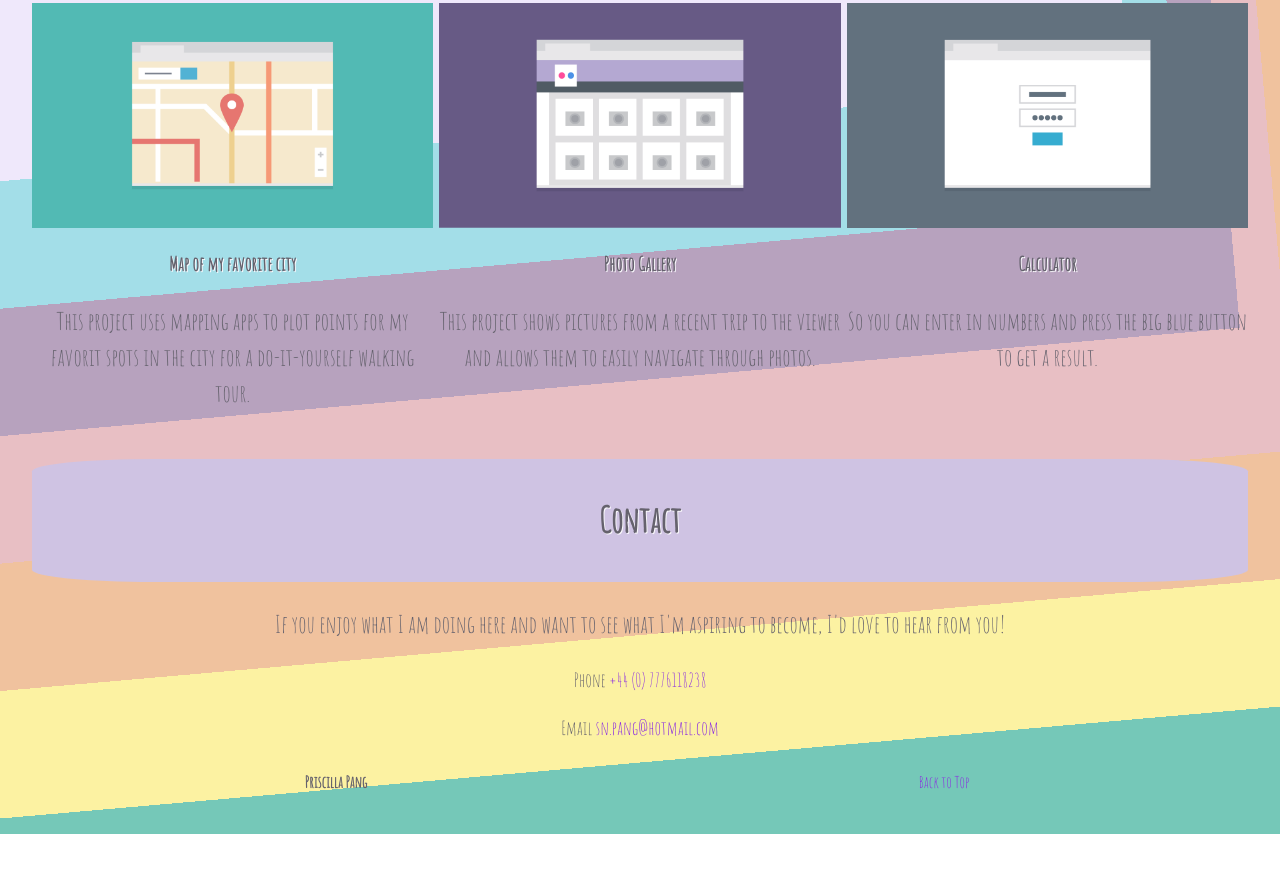
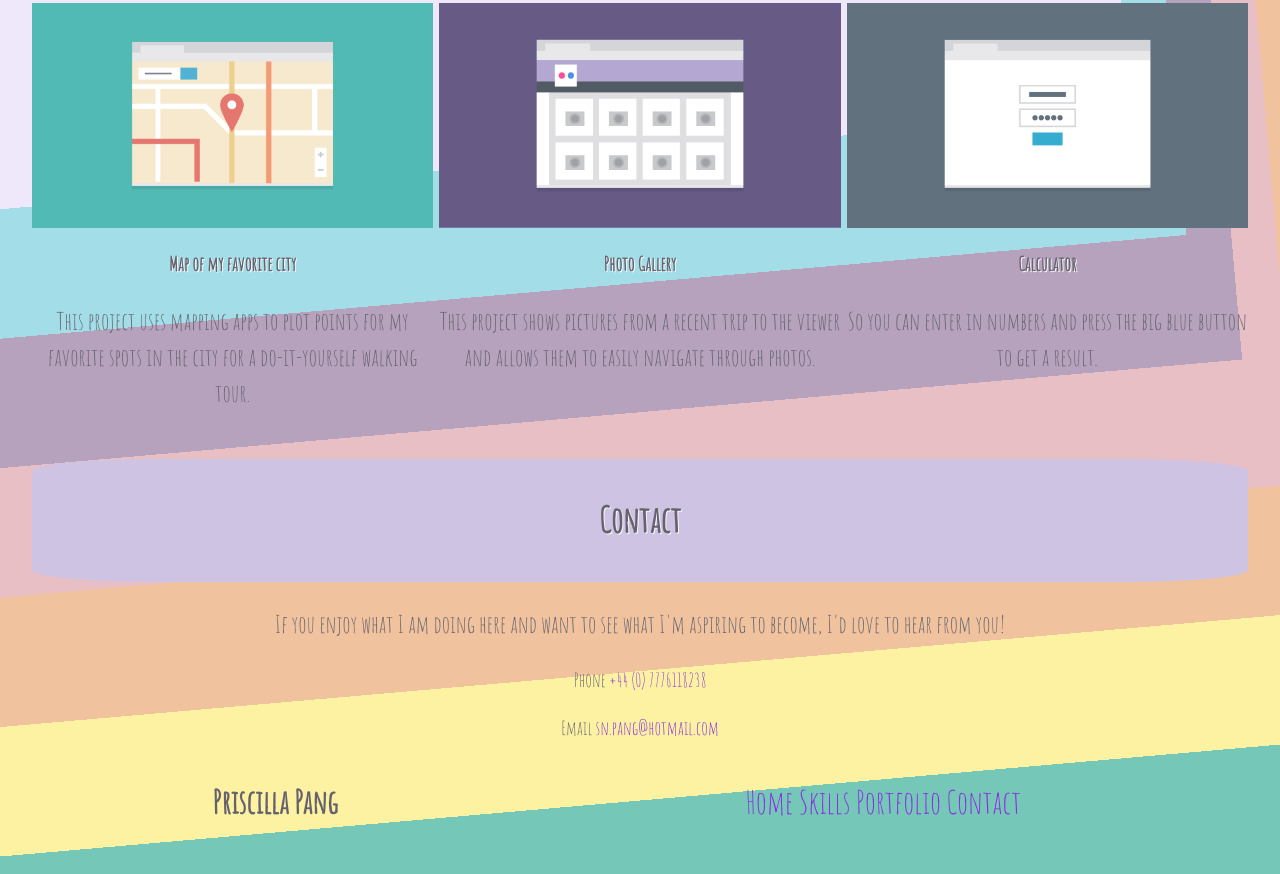
Before and after one commit to pangszenga/Mobile-responsive-page, a plain HTML site: page index.html in a window 1280 px wide. Shown: the part 1603-2477 px from the top of the page. Before the commit the page ends 2437 px from the top, so only its background shows below. Drawn offline with Linux system fonts and the light colour scheme; a web font is replaced by a local one.

Commit message:
Final 4
Peer reviewed and Validated

```diff
--- a/css/styles.css
+++ b/css/styles.css
@@ -1,3 +1,7 @@
+
+/* --Media Queries */
+/* --for mobiles-- */
+@media screen and (min-width: 320px) {
   /* --Base Element styles-- */
   * {
     box-sizing: border-box;
@@ -45,11 +49,7 @@ a:hover {
     clear:both;
 
   }
-
-
-/* --Media Queries */
-/* --for mobiles-- */
-@media screen and (min-width: 320px) {
+/* -- Content-- */
 
   .container {
     margin:0;
@@ -164,12 +164,16 @@ a:hover {
     padding: .5em;
   }
 
-  #contact .top {
+  #contact nav {
+    display: none;
+  }
+
+  .footer .enabled {
     display: block;
-    width: 50%;
-    float: right;
+    margin: 0;
     padding: .5em;
   }
+
 
 }
 
@@ -318,20 +322,26 @@ a:hover {
   }
 
   #contact h3 {
-    font-size: 1em;
+    font-size: 2em;
     display: block;
-    width: 50%;
+    width: 40%;
     float: left;
     margin: 0;
     padding: .5em;
   }
 
-  #contact .top {
-    display: block;
-    width: 50%;
-    float: right;
-    padding: .5em;
+  #contact nav {
+    display: inline-block;
+    margin: 0;
+    width: 60%;
+    font-size: 2em;
+    padding:.5em 3em;
   }
+
+  .footer .enabled {
+    display: none;
+  }
+
 }
 
 /* --For desktops-- */
@@ -365,26 +375,28 @@ a:hover {
     display: block;
     font-size: 2.2em;
     text-shadow: 1px 1px #F8F7FB;
+    max-width: 40%;
     padding: 1.5em;
     margin: 1em 0;
     float: left;
   }
 
+
   .main-nav nav {
     padding-left: 0;
-  }
-
-  .main-nav a {
     text-align: center;
     display: inline-block;
     font-size: 1.5em;
     text-shadow: 1px 1px #F8F7FB;
-    margin: 1em;
-    padding: 1em 2em;
+    max-width: 60%;
     background-color: #CFC3E3;
-    padding: 1.5em;
     margin: 2em 0;
     float: right;
+  }
+
+  .main-nav a {
+    padding: .5em;
+
   }
 
   .intro img {
@@ -499,18 +511,25 @@ a:hover {
   }
 
   #contact h3 {
-    font-size: 1em;
+    font-size: 2em;
     display: block;
-    width: 50%;
+    width: 40%;
     float: left;
     margin: 0;
     padding: .5em;
   }
 
-  #contact .top {
-    display: block;
-    width: 50%;
-    float: right;
-    padding: .5em;
+  #contact nav {
+    display: inline-block;
+    margin: 0;
+    width: 60%;
+    font-size: 2em;
+    padding:.5em 3em;
   }
+
+  .footer .enabled {
+    display: none;
   }
+
+
+}
--- a/index.html
+++ b/index.html
@@ -90,7 +90,7 @@
           Map of my favorite city
         </h2>
         <p>
-          This project uses mapping apps to plot points for my favorit spots in the city for a do-it-yourself walking tour.
+          This project uses mapping apps to plot points for my favorite spots in the city for a do-it-yourself walking tour.
         </p>
       </div>
 
@@ -133,7 +133,13 @@
 
       <div class="footer wrap clearfix">
         <h3>Priscilla Pang</h3>
-        <a href="#" class="top clearfix">Back to Top</a>
+        <a href="#" class="enabled">Back to Top</a>
+        <nav>
+            <a href="#">Home</a>
+            <a href="#skills">Skills</a>
+            <a href="#portfolio">Portfolio</a>
+            <a href="#contact">Contact</a>
+        </nav>
       </div>
     </footer>
   </div>
```
Also changed, not shown: images/home-icon.png (added), 2 other files. Lines whose indentation alone changed are shown as unchanged.
